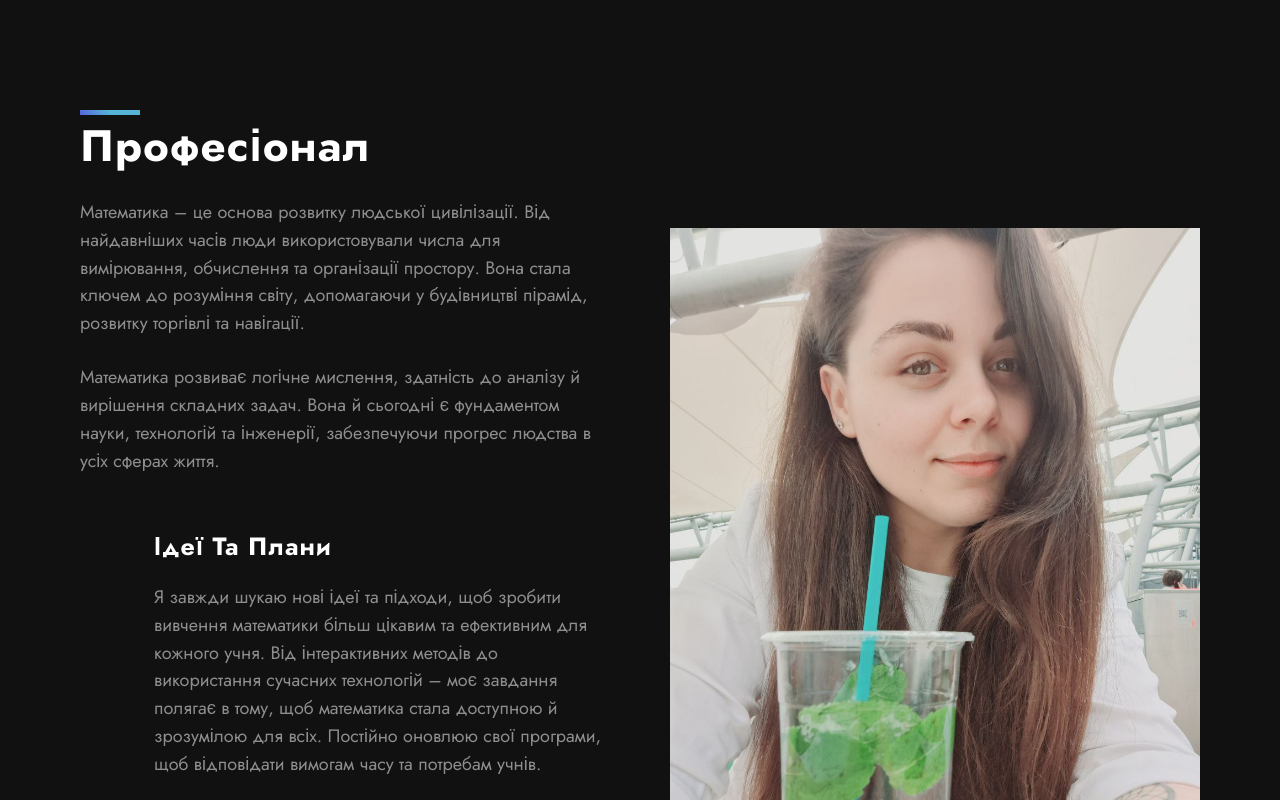
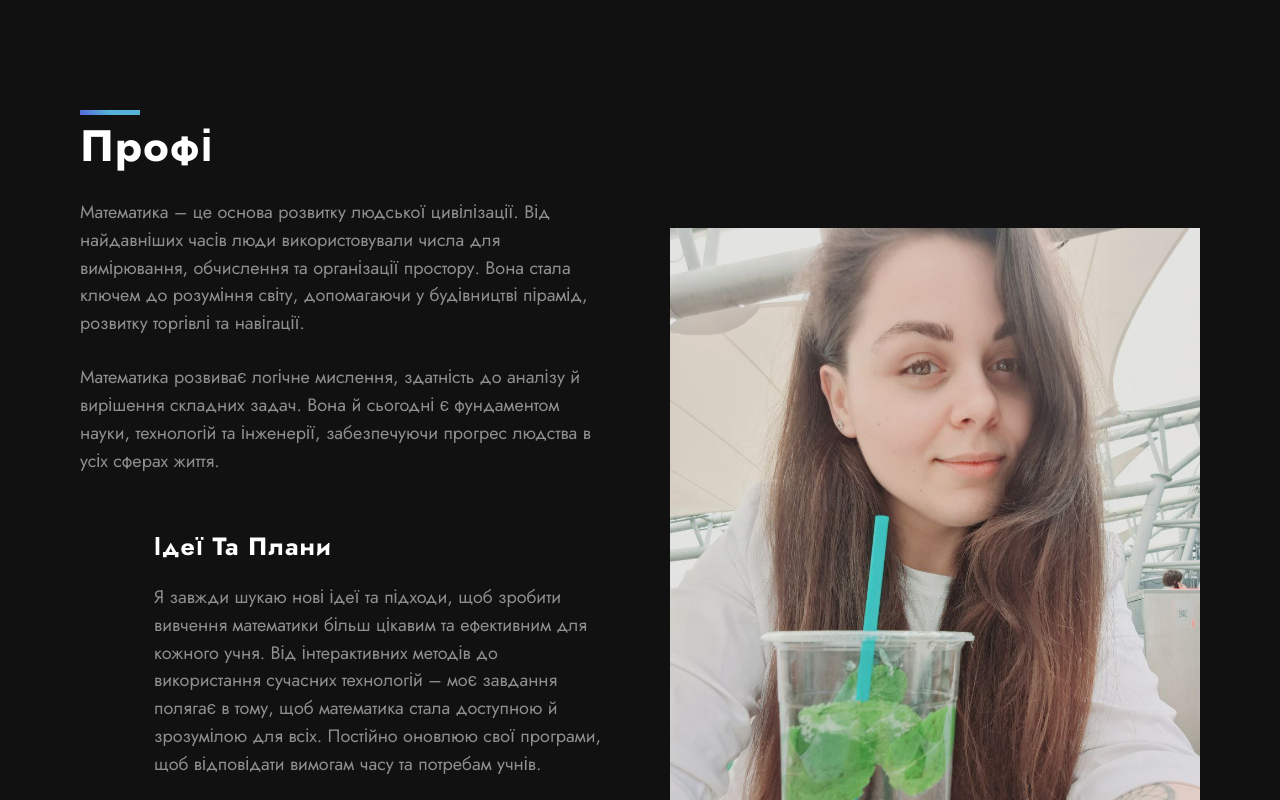
Before and after one commit to myrgorod/MathStudio, a React (Create React App) app: page /qualities in a window 1280 px wide. Shown: the top 800 px of the page. Built offline with nearby package versions, Linux system fonts and the light colour scheme; a web font is replaced by a local one.

Commit message:
Profi corrected

```diff
--- a/src/components/Qualities/Qualities.jsx
+++ b/src/components/Qualities/Qualities.jsx
@@ -10,7 +10,7 @@ const Qualities = () => {
         <div className="qualities-content grid">
           <div className="content-left">
             <div className="section-t">
-              <h4>Професіонал</h4>
+              <h4>Профі</h4>
               <p className="text">
                 Математика – це основа розвитку людської цивілізації. Від
                 найдавніших часів люди використовували числа для вимірювання,
```
